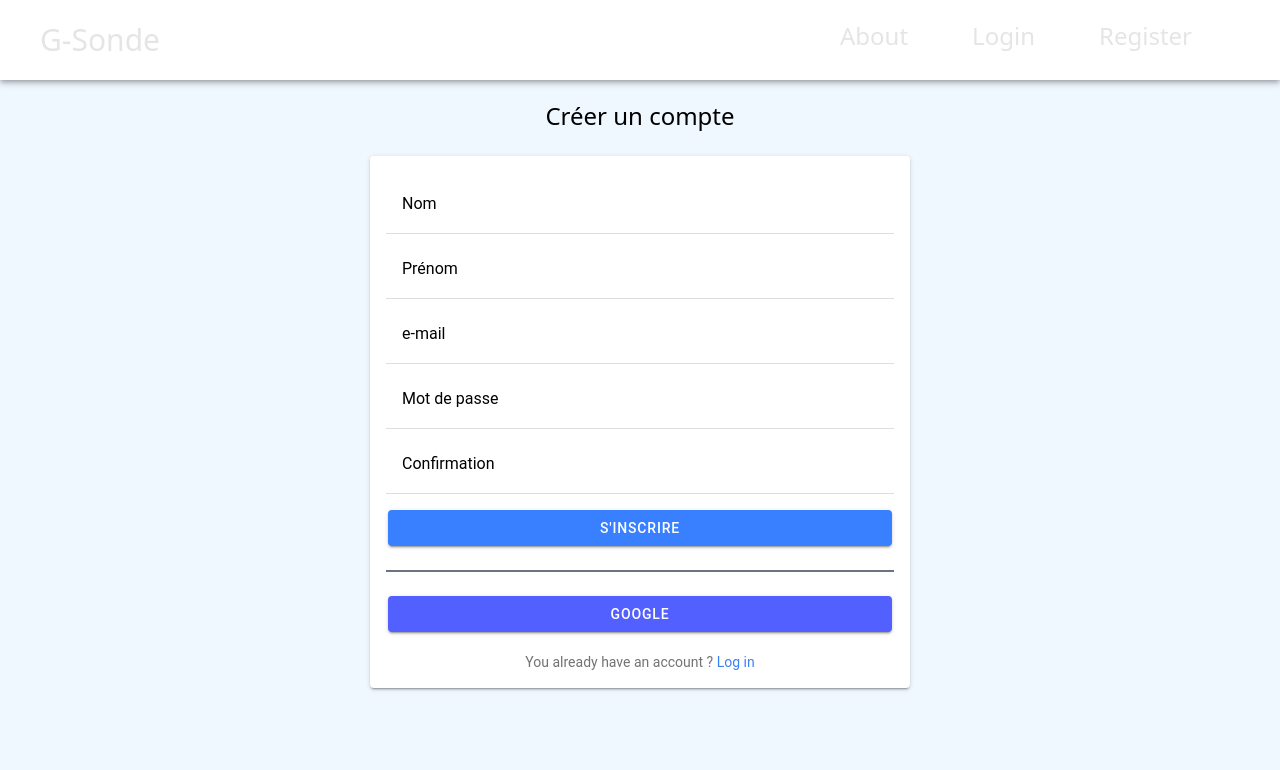
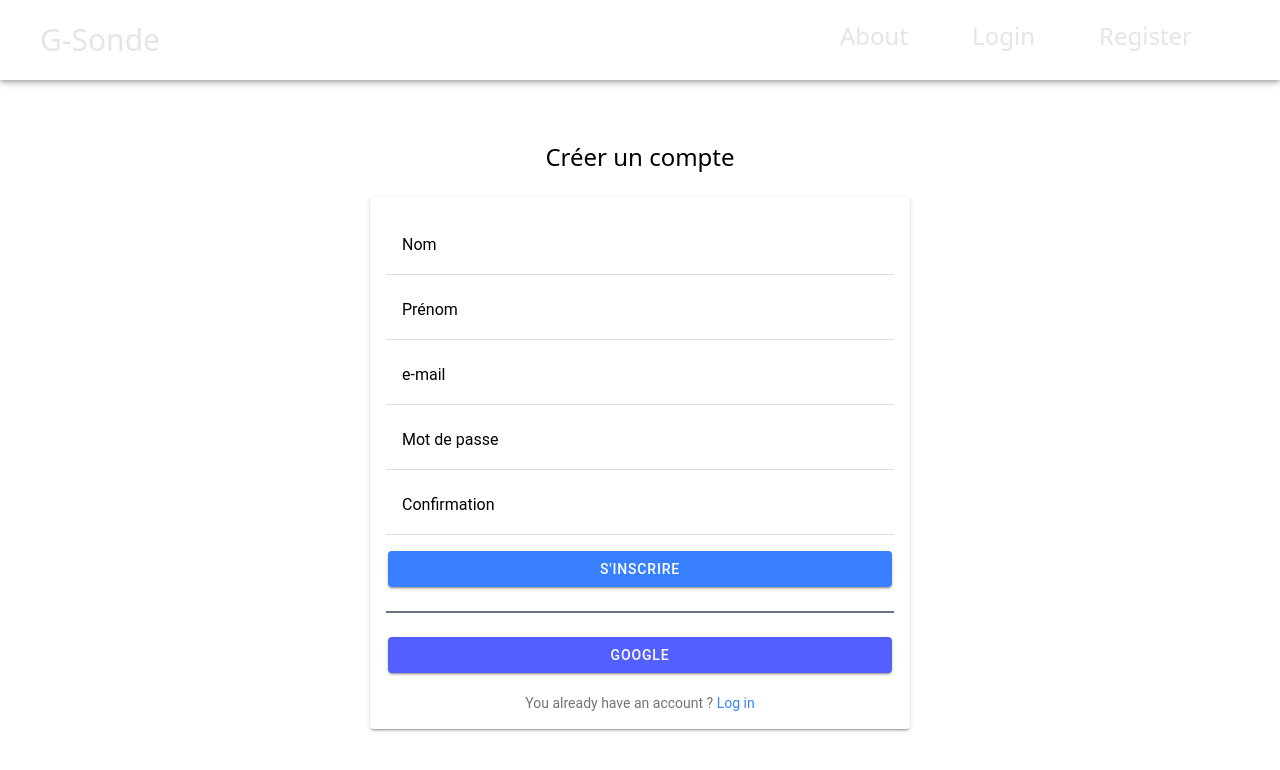
Before and after one commit to Martin-Hayot/Projet-Integration-2023, a React (Vite) app in the folder g-sonde/: page /signup in a window 1280 px wide. Shown: the top 770 px of the page. Built offline with nearby package versions, Linux system fonts and the light colour scheme.

Commit message:
refactor: background color dynamique avec darkmode

```diff
--- a/g-sonde/src/pages/Signup.tsx
+++ b/g-sonde/src/pages/Signup.tsx
@@ -137,10 +137,7 @@
             <IonHeader>
                 <Navbar />
             </IonHeader>
-            <div
-                className="bg-cover bg-center bg-no-repeat h-full"
-                style={{ backgroundColor: "#F0F8FF", paddingTop: "20px" }}
-            >
+            <div className="bg-cover bg-center bg-no-repeat h-full flex justify-center items-center">
                 <div className="md:w-[35em] md:m-auto my-auto">
                     <h1 className="text-2xl text-center mb-6">
                         Créer un compte
```
